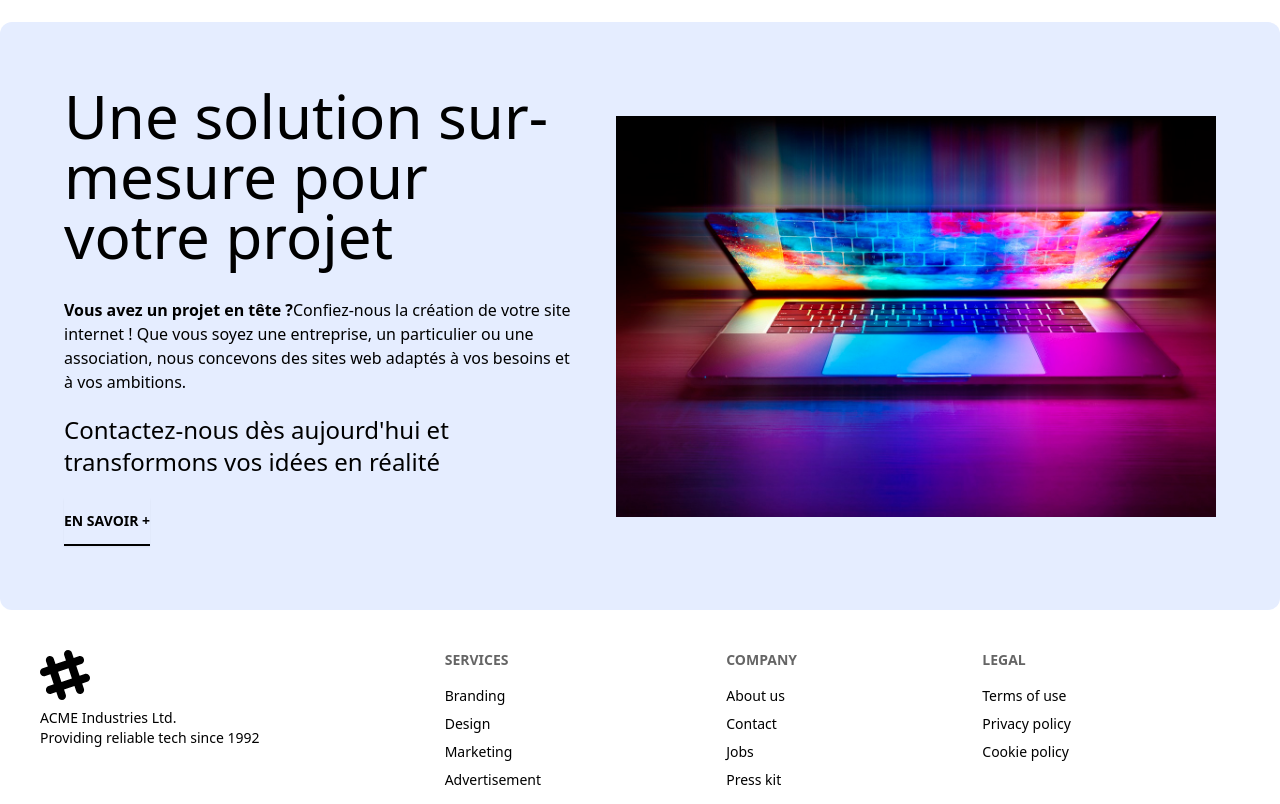
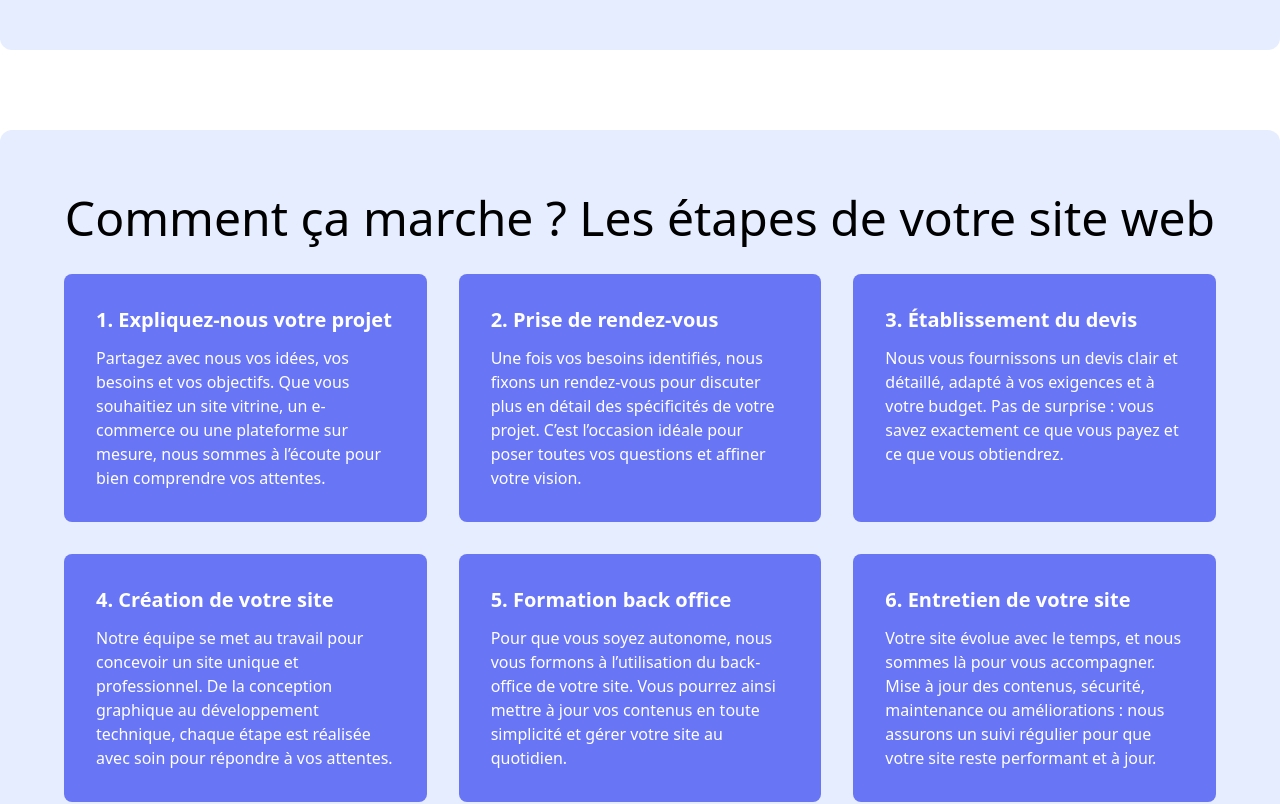
Before and after one commit to alexandredalmar/site-principale, a Next.js app: page / in a window 1280 px wide. Shown: the part 2620-3424 px from the top of the page. Built offline with nearby package versions, Linux system fonts and the light colour scheme.

Commit message:
Creation de la section step creation + modification du mini-logo

```diff
--- /dev/null
+++ b/components/Sections/SectionsHome/SectionStepCreation/SectionStepCreation.js
@@ -0,0 +1,88 @@
+import { ArrowDown } from "lucide-react";
+import React from "react";
+import Button from "@/components/ui/button/Button";
+import Image from "next/image";
+
+const SectionStepCreation = () => {
+  return (
+    <div>
+      <section className='relative z-20 overflow-hidden rounded-xl bg-indigo-100 px-16 py-16'>
+        <div className='mb-8 text-center'>
+          <h3 className='text-5xl'>
+            Comment ça marche ? Les étapes de votre site web
+          </h3>
+        </div>
+
+        <div className='flex flex-wrap gap-[32px]'>
+          <div className='w-[calc((100%-2*32px)/3)] rounded-lg bg-indigo-500 p-8'>
+            <h4 className='mb-3 text-xl font-bold text-white'>
+              1. Expliquez-nous votre projet
+            </h4>
+            <p className='text-white'>
+              Partagez avec nous vos idées, vos besoins et vos objectifs. Que
+              vous souhaitiez un site vitrine, un e-commerce ou une plateforme
+              sur mesure, nous sommes à l’écoute pour bien comprendre vos
+              attentes.
+            </p>
+          </div>
+          <div className='w-[calc((100%-2*32px)/3)] rounded-lg bg-indigo-500 p-8'>
+            <h4 className='mb-3 text-xl font-bold text-white'>
+              2. Prise de rendez-vous
+            </h4>
+            <p className='text-white'>
+              Une fois vos besoins identifiés, nous fixons un rendez-vous pour
+              discuter plus en détail des spécificités de votre projet. C’est
+              l’occasion idéale pour poser toutes vos questions et affiner votre
+              vision.
+            </p>
+          </div>
+          <div className='w-[calc((100%-2*32px)/3)] rounded-lg bg-indigo-500 p-8'>
+            <h4 className='mb-3 text-xl font-bold text-white'>
+              3. Établissement du devis
+            </h4>
+            <p className='text-white'>
+              Nous vous fournissons un devis clair et détaillé, adapté à vos
+              exigences et à votre budget. Pas de surprise : vous savez
+              exactement ce que vous payez et ce que vous obtiendrez.
+            </p>
+          </div>
+          <div className='w-[calc((100%-2*32px)/3)] rounded-lg bg-indigo-500 p-8'>
+            <h4 className='mb-3 text-xl font-bold text-white'>
+              4. Création de votre site
+            </h4>
+            <p className='text-white'>
+              Notre équipe se met au travail pour concevoir un site unique et
+              professionnel. De la conception graphique au développement
+              technique, chaque étape est réalisée avec soin pour répondre à vos
+              attentes.
+            </p>
+          </div>
+          <div className='w-[calc((100%-2*32px)/3)] rounded-lg bg-indigo-500 p-8'>
+            <h4 className='mb-3 text-xl font-bold text-white'>
+              5. Formation back office
+            </h4>
+            <p className='text-white'>
+              Pour que vous soyez autonome, nous vous formons à l’utilisation du
+              back-office de votre site. Vous pourrez ainsi mettre à jour vos
+              contenus en toute simplicité et gérer votre site au quotidien.
+            </p>
+          </div>
+
+          <div className='w-[calc((100%-2*32px)/3)] rounded-lg bg-indigo-500 p-8'>
+            <h4 className='mb-3 text-xl font-bold text-white'>
+              6. Entretien de votre site
+            </h4>
+            <p className='text-white'>
+              Votre site évolue avec le temps, et nous sommes là pour vous
+              accompagner. Mise à jour des contenus, sécurité, maintenance ou
+              améliorations : nous assurons un suivi régulier pour que votre
+              site reste performant et à jour.
+            </p>
+          </div>
+        </div>
+      </section>
+    </div>
+  );
+};
+
+export default SectionStepCreation;
--- a/views/home.js
+++ b/views/home.js
@@ -5,7 +5,7 @@ import SectionHomeIntro from "@/components/Sections/SectionsHome/SectionsHomeInt
 import NeonCursorDisplay from "@/components/NeonCursorDisplay";
 import SectionBannerText from "@/components/Sections/SectionsHome/SectionsHomeBanner/SectionHomeBannerText/SectionBannerText.js";
 import SectionHomeContact from "@/components/Sections/SectionsHome/SectionHomeContact/SectionHomeContact.js";
-
+import SectionStepCreation from "@/components/Sections/SectionsHome/SectionStepCreation/SectionStepCreation.js";
 import React from "react";
 import { motion } from "framer-motion";
 import SectionHomeTrustPartners from "@/components/Sections/SectionsHome/SectionHomeTrustPartners/SectionHomeTrustPartners";
@@ -26,8 +26,9 @@ const HomePage = () => {
       <SectionBannerText />
       <SectionHomeIntro />
       <SectionHomeGrid />
+      <SectionHomeContact />
+      <SectionStepCreation />
       <SectionHomeTrustPartners />
-      <SectionHomeContact />
     </motion.div>
   );
 };
```
